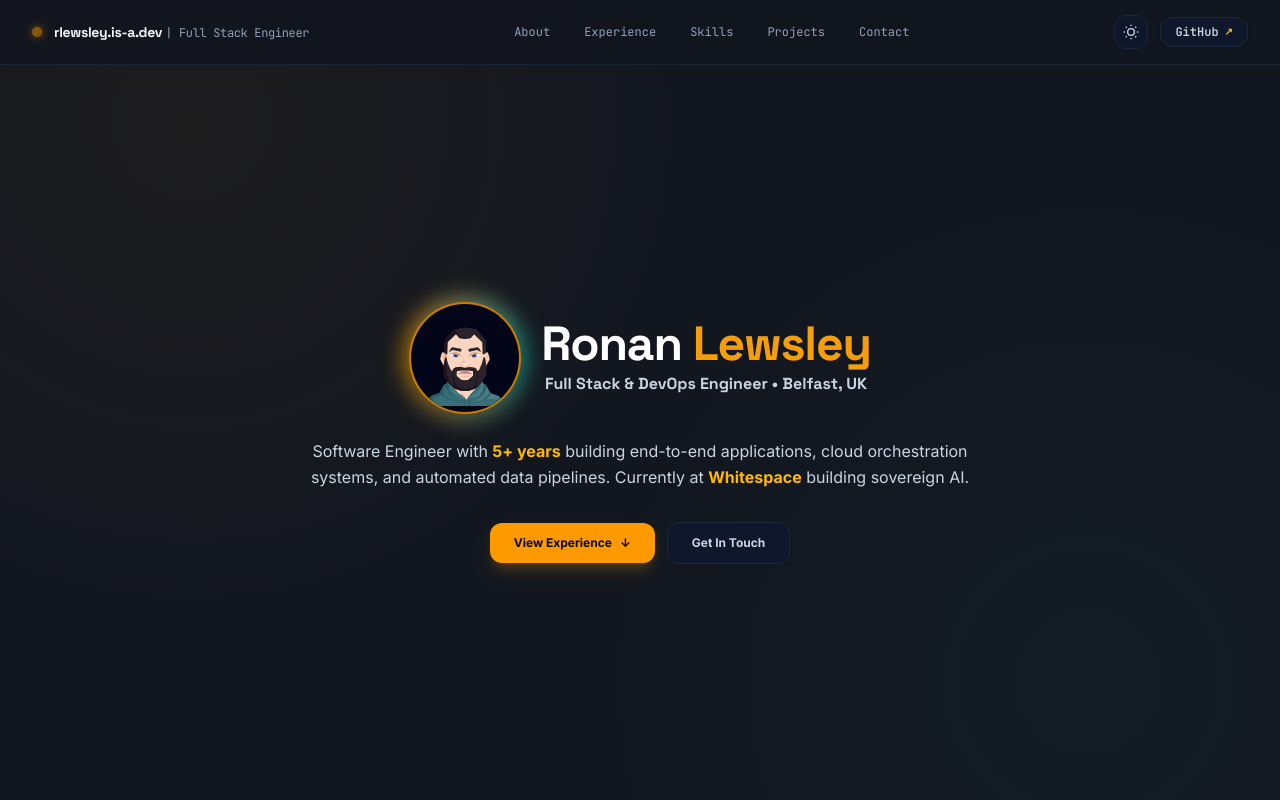
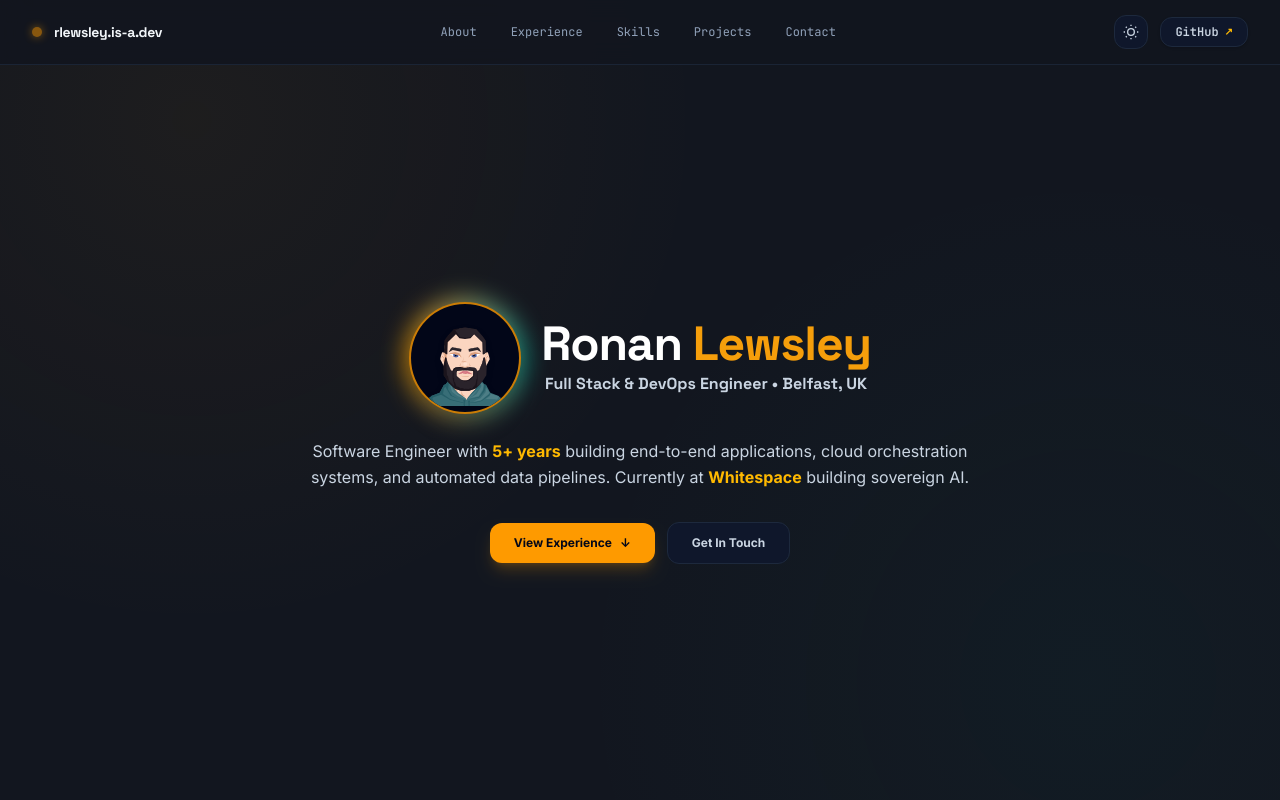
Before and after one commit to lewsley-r/portfolio-prod, a Vue app: page / in a window 1280 px wide. Shown: the top 800 px of the page. Built offline with nearby package versions, Linux system fonts and the light colour scheme.

Commit message:
remove subtitle from header

```diff
--- a/package.json
+++ b/package.json
@@ -1,6 +1,6 @@
 {
   "name": "rlewsley-portfolio",
-  "version": "3.0.2",
+  "version": "3.0.3",
   "private": true,
   "type": "module",
   "scripts": {
--- a/src/components/CyberHeader.vue
+++ b/src/components/CyberHeader.vue
@@ -5,7 +5,7 @@
         <a href="#hero" class="flex items-center space-x-3 group">
           <div class="w-2.5 h-2.5 rounded-full bg-amber-500 animate-pulse shadow-[0_0_8px_#f59e0b]"></div>
           <span class="font-bold text-sm text-slate-100 light:text-slate-900 tracking-tight group-hover:text-amber-400 transition-colors font-heading">
-            rlewsley.is-a.dev <span class="text-xs text-slate-400 light:text-slate-600 font-mono font-normal">| Full Stack Engineer</span>
+            rlewsley.is-a.dev
           </span>
         </a>
 
```
